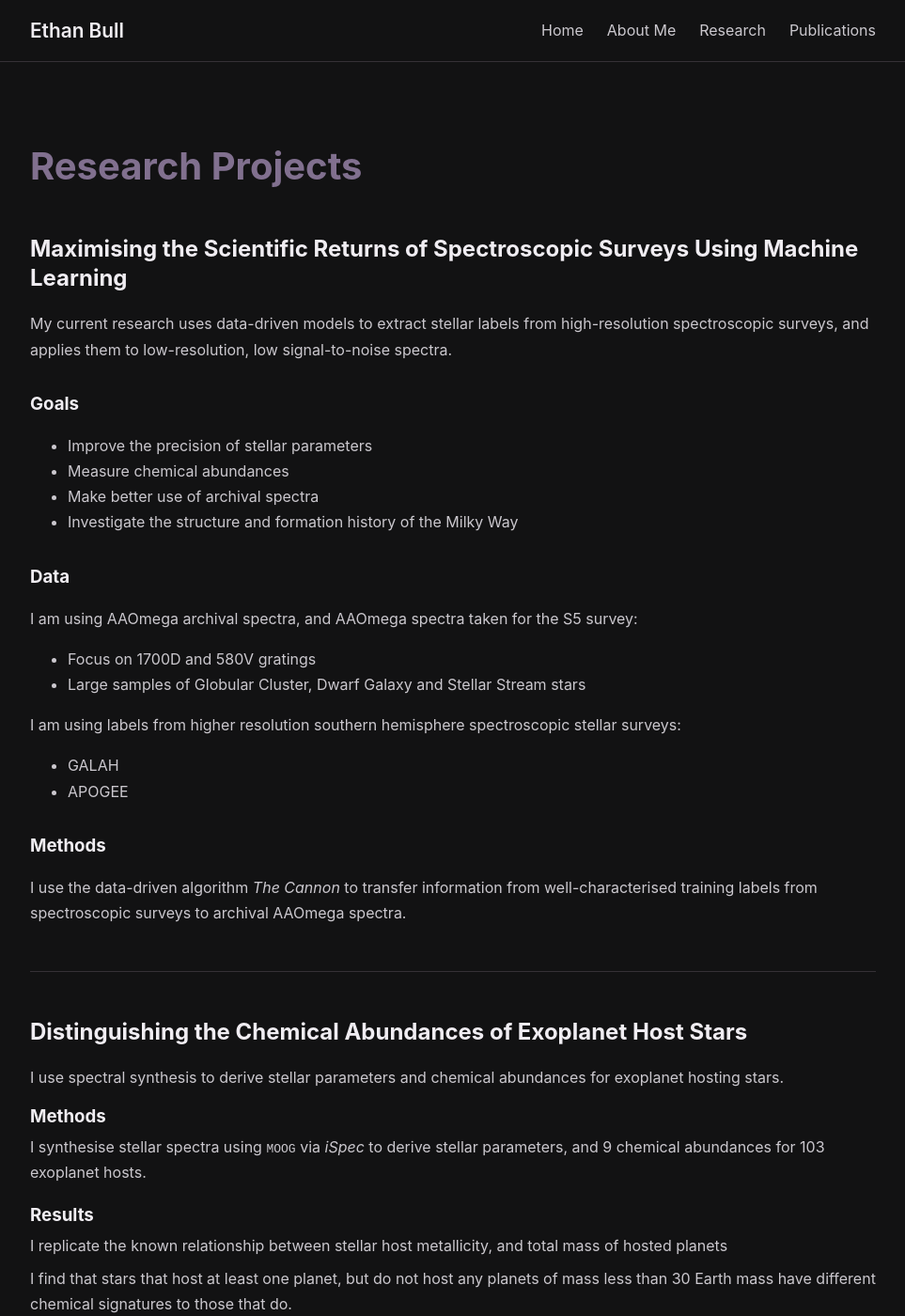
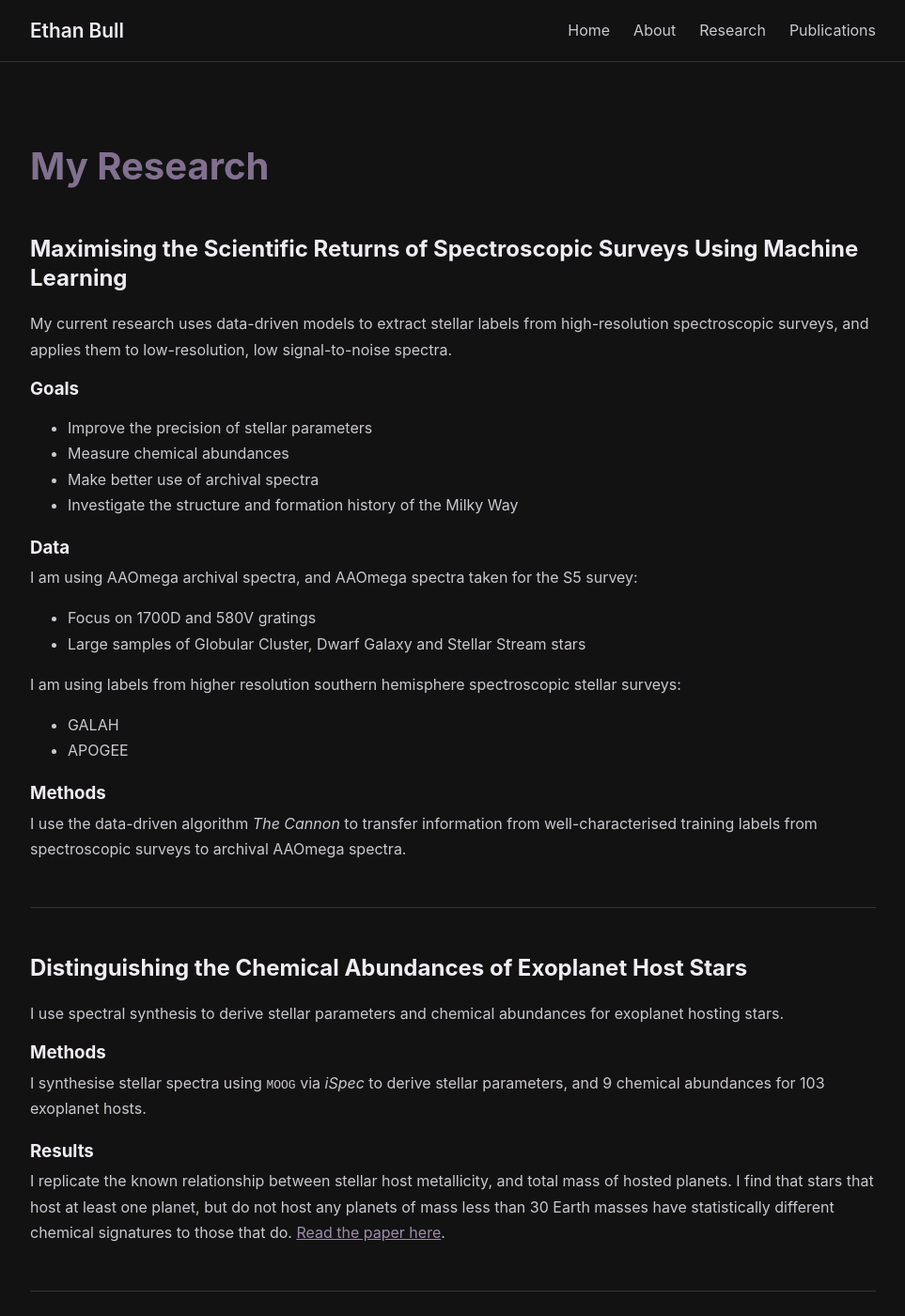
Before and after one commit to iBexal/ibexal.github.io, a Jekyll site: the page built from research.md, in a window 1280 px wide and 1400 px high. Shown: the whole window at 94% size, without its empty margins (158-1121 px from the left). Built offline with Jekyll 4.4.1, drawn with Linux system fonts in a browser that asks for light colours; some of the changed text lies outside the part shown.

Commit message:
dropdown added, and new info!

```diff
--- a/_layouts/default.html
+++ b/_layouts/default.html
@@ -30,15 +30,20 @@
             <span></span>
         </button>
         <nav>
-            <a href="{{ '/' | relative_url }}">Home</a>
-            {% for path in site.header_pages %}
-                {% assign page_item = site.pages | where: "path", path | first %}
-                {% if page_item %}
-                    <a href="{{ page_item.url | relative_url }}">
-                        {{ page_item.title }}
-                    </a>
-                {% endif %}
-            {% endfor %}
+            <a href="/">Home</a>
+            <a href="/about/">About</a>
+
+            <div class="nav-dropdown">
+                <a href="/research/" class="nav-dropdown-toggle">Research</a>
+
+                <div class="nav-dropdown-menu">
+                    <a href="/research/#research">My Research</a>
+                    <a href="/research/#projects">Projects</a>
+                    <a href="/research/#experiences">Research Engagement</a>
+                </div>
+            </div>
+
+            <a href="/publications/">Publications</a>
         </nav>
     </div>
 </header>
--- a/assets/css/style.css
+++ b/assets/css/style.css
@@ -81,6 +81,48 @@ nav a:hover {
     color: var(--accent);
 }
 
+.nav-dropdown {
+    position: relative;
+    text-align: right;
+}
+
+.nav-dropdown-toggle {
+    display: block;
+}
+
+.nav-dropdown-menu {
+    display: none;
+    position: absolute;
+    top: 100%;
+    right: 0;
+
+    min-width: 220px;
+    padding: 8px 0;
+
+    background: var(--background);
+    border: none;
+
+    z-index: 999;
+
+    text-align: right;
+}
+
+.nav-dropdown-menu a {
+    display: block;
+    padding: 8px 15px;
+    white-space: nowrap;
+    text-align: right;
+}
+
+.nav-dropdown-menu a:hover {
+    background: var(--surface);
+    text-align: right;
+}
+
+.nav-dropdown:hover .nav-dropdown-menu {
+    display: block;
+}
+
 .menu-toggle {
     display: none;
     background: none;
@@ -148,6 +190,13 @@ a:hover {
     color: var(--accent);
 }
 
+[id] {
+    scroll-margin-top: 10vh;
+}
+
+.research-topic {
+    scroll-margin-top: 15vh;
+}
 
 /* -------------------------
    Horizontal lines
@@ -519,6 +568,31 @@ footer {
         text-align: right;
     }
 
+    .nav-dropdown {
+        width: 100%;
+    }
+
+    .nav-dropdown-toggle {
+        padding: 9px 5px;
+    }
+
+    .nav-dropdown-menu {
+        display: block;
+        position: static;
+        text-align: right;
+        width: 100%;
+        min-width: 0;
+        padding: 0;
+        background: transparent;
+        border: 0;
+    }
+
+    .nav-dropdown-menu a {
+        padding: 7px 5px 7px 15px;
+        font-size: 0.9rem;
+        text-align: right;
+    }
+
 
     /* Hero */
 
--- a/research.md
+++ b/research.md
@@ -4,41 +4,54 @@ title: Research
 permalink: /research/
 ---
 
-<h1>Research Projects</h1>
+<h1 id="research">My Research</h1>
 
-<h2 id="cannon-project">Maximising the Scientific Returns of Spectroscopic Surveys Using Machine Learning</h2>
+<h2 id="cannon-project" class="research-topic">Maximising the Scientific Returns of Spectroscopic Surveys Using Machine Learning</h2>
+<p>
+My current research uses data-driven models to extract stellar labels from high-resolution spectroscopic surveys, and applies them to low-resolution, low signal-to-noise spectra.
+</p>
 
-My current research uses data-driven models to extract stellar labels from high-resolution spectroscopic surveys, and applies them to low-resolution, low signal-to-noise spectra.
+<div class="timeline-item">
+<h3>Goals</h3>
+<ul>
+    <li>Improve the precision of stellar parameters</li>
+    <li>Measure chemical abundances</li>
+    <li>Make better use of archival spectra</li>
+    <li>Investigate the structure and formation history of the Milky Way</li>
+</ul>
+</div>
 
-### Goals
+<div class="timeline-item">
+<h3>Data</h3>
+<p>
+I am using AAOmega archival spectra, and AAOmega spectra taken for the S5 survey:
+</p>
+<ul>
+    <li>Focus on 1700D and 580V gratings</li>
+    <li>Large samples of Globular Cluster, Dwarf Galaxy and Stellar Stream stars</li>
+</ul>
+<p>
+I am using labels from higher resolution southern hemisphere spectroscopic stellar surveys:
+</p>
+<ul>
+    <li>GALAH</li>
+    <li>APOGEE</li>
+</ul>
+</div>
 
-- Improve the precision of stellar parameters
-- Measure chemical abundances
-- Make better use of archival spectra
-- Investigate the structure and formation history of the Milky Way
-
-### Data
-
-I am using AAOmega archival spectra, and AAOmega spectra taken for the S5 survey:
-
-- Focus on 1700D and 580V gratings
-- Large samples of Globular Cluster, Dwarf Galaxy and Stellar Stream stars
-
-I am using labels from higher resolution southern hemisphere spectroscopic stellar surveys:
-
-- GALAH
-- APOGEE
-
-### Methods
-
-I use the data-driven algorithm *The Cannon* to transfer information from well-characterised training labels from spectroscopic surveys to archival AAOmega spectra.
+<div class="timeline-item">
+<h3>Methods</h3>
+<p>
+I use the data-driven algorithm <i>The Cannon</i> to transfer information from well-characterised training labels from spectroscopic surveys to archival AAOmega spectra.
+</p>
+</div>
 
 <hr>
 
-<h2 id="exoplanets">Distinguishing the Chemical Abundances of Exoplanet Host Stars</h2>
-
+<h2 id="exoplanets" class="research-topic">Distinguishing the Chemical Abundances of Exoplanet Host Stars</h2>
+<p>
 I use spectral synthesis to derive stellar parameters and chemical abundances for exoplanet hosting stars.
-
+</p>
 <div class="timeline-item">
     <h3>Methods</h3>
     <p>
@@ -48,25 +61,37 @@ I use spectral synthesis to derive stellar parameters and chemical abundances fo
 <div class="timeline-item">
     <h3>Results</h3>
     <p>
-        I replicate the known relationship between stellar host metallicity, and total mass of hosted planets
-    </p>
-    <p>
-        I find that stars that host at least one planet, but do not host any planets of mass less than 30 Earth mass have different chemical signatures to those that do.
+        I replicate the known relationship between stellar host metallicity, and total mass of hosted planets. I find that stars that host at least one planet, but do not host any planets of mass less than 30 Earth masses have statistically different chemical signatures to those that do. <a href="/publications#exoplanet-paper">Read the paper here</a>.
     </p>
 </div>
 <hr>
 
-<h2 id="tsne">Extracting Milky Way Stellar Populations Using t-SNE</h2>
+<h2 id="tsne" class="research-topic">Extracting Milky Way Stellar Populations Using t-SNE</h2>
 
-t-SNE on GALAH+ DR3
+I apply the statistical method t-SNE (t-distributed Stochastic Neighbour Embedding) and clustering algorithm OPTICS to GALAH+ DR3 chemical abundances to distinguish the Milky Way high-alph disk, low-alpha disk, and the Galactic stellar halo. t-SNE finds populations in the Milky Way using only GALAH chemical abundances, that are kinematically consistent. <a href="/publications#tsne-proceeding">Read the proceedings here</a>.
 
 <hr>
-<h1>Research Experiences</h1>
-<h2>Conferences</h2>
-<div class="timeline-item">
-    <strong>ASA 2026</strong>
-</div>
+<h2 id="pulsation" class="research-topic>"Pulsation Modes of the Beta Cephei Star HD 111123</h2>
 
+Spectroscopic modelling of Beta Cephei type pulsator HD 111123 to determine pulsations modes and frequencies.
+
+<hr>
+
+<h1 id="projects">Other Projects</h1>
+
+<hr>
+
+<h1 id="experiences">Research Engagement</h1>
+
+<h2>Contributed Talks and Posters</h2>
+<ul class="arrow-list">
+    <li><i>Mining the AAOmega Archive with The Cannon</i> - <strong>ASA ASM</strong>, July 2026</li>
+    <li><i>Distinguishing the Chemical Signatures of Exoplanet Host Stars</i> - <strong>Stars in Newcastle</strong>, November 2025</li>
+    <li><i>Characterising Exoplanet Host Stars in the Solar Neighbourhood</i> (Poster) - <strong>IAUS395</strong>, November 2024</li>
+    <li><i>Extracting Milky Way stellar populations using t-SNE</i> - <strong>RASNZ AGM</strong>, June 2024</li>
+    <li><i>Pulsation Modes of the Beta Cephei star HD111123</i> - <strong>RASNZ AGM</strong>, June 2023</li>
+</ul>
+<hr>
 <h2>Workshops</h2>
 <div class="timeline-item">
     <strong>Harley Wood School</strong> - ANU Kioloa Campus, <i>2026</i>
```
Also changed, not shown: index.md (+1 -1 lines), publications.md (+2 -2 lines).
